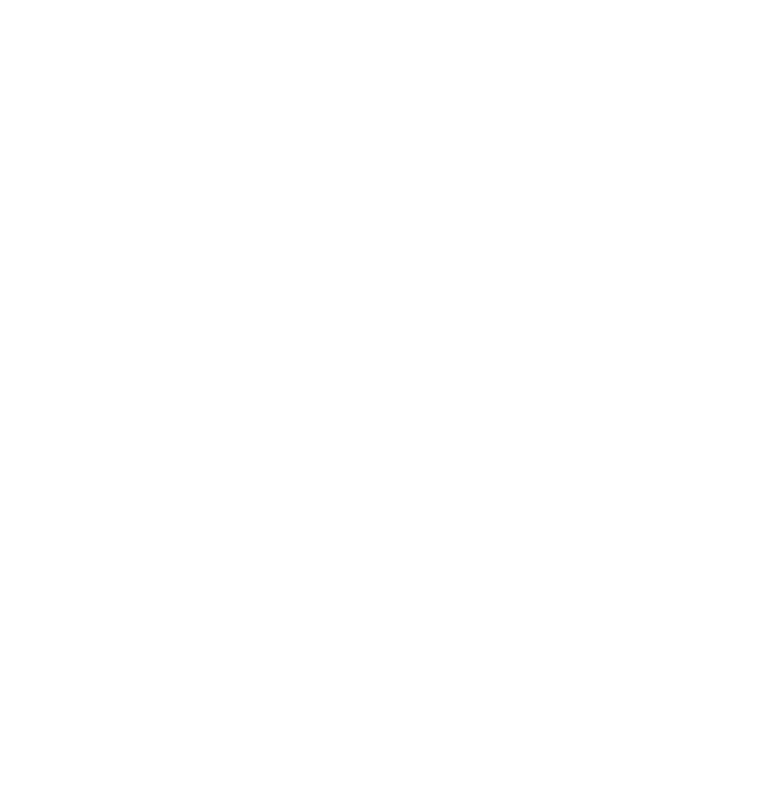
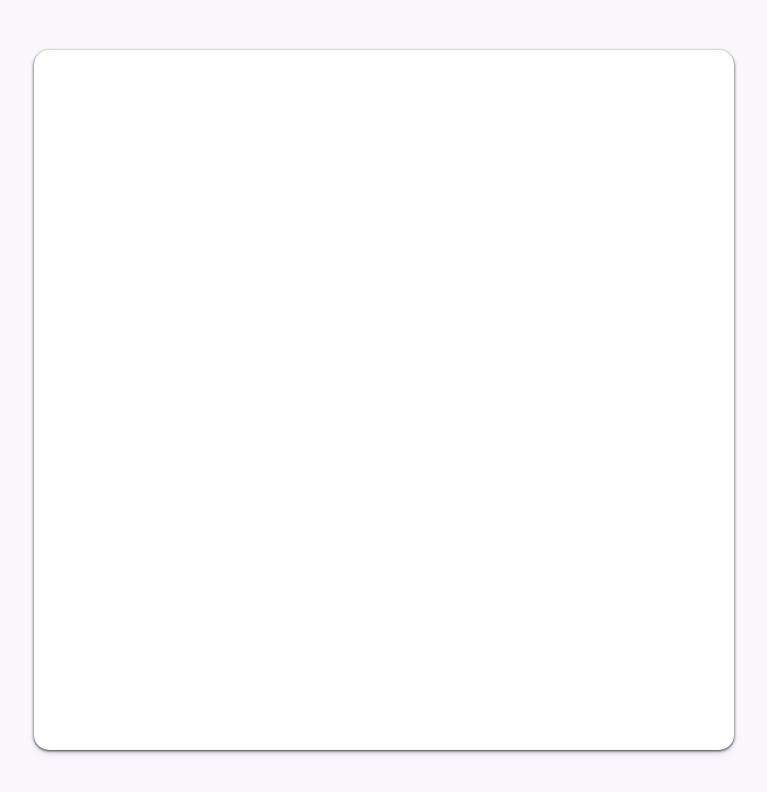
Before and after one commit to dtwogud/paintjs, a plain HTML site: page index.html in a window 1280 px wide. Shown: the whole page, without its empty margins (256-1023 px from the left). Drawn offline with Linux system fonts and the light colour scheme.

Commit message:
canvas update

```diff
--- a/index.html
+++ b/index.html
@@ -8,6 +8,7 @@
   <title>PaintJS</title>
 </head>
 <body>
+  <canvas id="jsCancas" class="canvas"></canvas>
   <script src="app.js"></script>
 </body>
 </html>
--- /dev/null
+++ b/reset.css
@@ -0,0 +1,48 @@
+/* http://meyerweb.com/eric/tools/css/reset/
+   v2.0 | 20110126
+   License: none (public domain)
+*/
+
+html, body, div, span, applet, object, iframe,
+h1, h2, h3, h4, h5, h6, p, blockquote, pre,
+a, abbr, acronym, address, big, cite, code,
+del, dfn, em, img, ins, kbd, q, s, samp,
+small, strike, strong, sub, sup, tt, var,
+b, u, i, center,
+dl, dt, dd, ol, ul, li,
+fieldset, form, label, legend,
+table, caption, tbody, tfoot, thead, tr, th, td,
+article, aside, canvas, details, embed,
+figure, figcaption, footer, header, hgroup,
+menu, nav, output, ruby, section, summary,
+time, mark, audio, video {
+	margin: 0;
+	padding: 0;
+	border: 0;
+	font-size: 100%;
+	font: inherit;
+	vertical-align: baseline;
+}
+/* HTML5 display-role reset for older browsers */
+article, aside, details, figcaption, figure,
+footer, header, hgroup, menu, nav, section {
+	display: block;
+}
+body {
+	line-height: 1;
+}
+ol, ul {
+	list-style: none;
+}
+blockquote, q {
+	quotes: none;
+}
+blockquote:before, blockquote:after,
+q:before, q:after {
+	content: '';
+	content: none;
+}
+table {
+	border-collapse: collapse;
+	border-spacing: 0;
+}
--- a/style.css
+++ b/style.css
@@ -0,0 +1,19 @@
+@import "reset.css";
+
+body{
+  /* background-color: #dfe2e6; */
+  background-color: #f9f6fc;
+  font-family:-apple-system, BlinkMacSystemFont, 'Segoe UI', Roboto, Oxygen, Ubuntu, Cantarell, 'Open Sans', 'Helvetica Neue', sans-serif;
+  display: flex;
+  flex-direction: column;
+  align-items: center;
+  padding-top: 50px;
+}
+
+.canvas{
+  width: 700px;
+  height: 700px;
+  background-color:white;
+  border-radius: 15px;
+  box-shadow: 0 4px 6px rgba(50, 50, 93, 0.11), 0 1px 3px rgba(0,0,0,0.8);
+}
```
